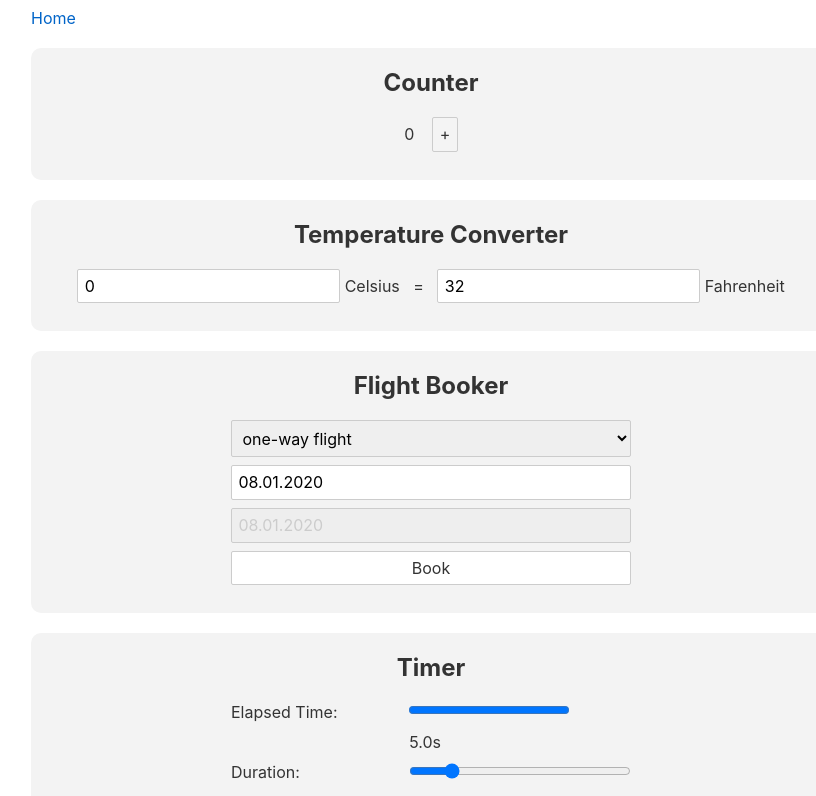
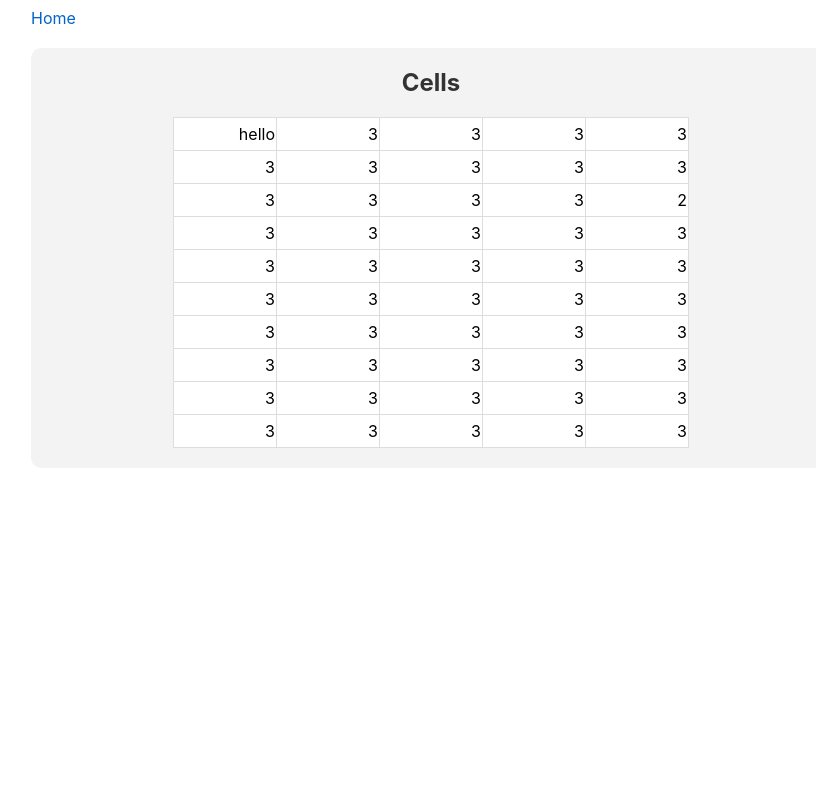
Before and after one commit to theSherwood/7_GUIs, a Svelte app in the folder svelte/: page / in a window 1280 px wide. Shown: the top 796 px of the page, without its empty margins (209-1025 px from the left). Built offline with nearby package versions, Linux system fonts and the light colour scheme.

Commit message:
Halfway through implementation of cells task.

```diff
--- a/svelte/src/App.svelte
+++ b/svelte/src/App.svelte
@@ -5,17 +5,19 @@
 	import Timer from './tasks/timer.svelte'
 	import Crud from './tasks/crud.svelte'
 	import CircDrawer from './tasks/circDrawer.svelte'
+	import Cells from './tasks/cells/cells.svelte'
 </script>
 
 <main>
 	<a href="../../index.html">Home</a>
 
-	<Counter />
+	<!-- <Counter />
 	<TempConverter />
 	<FlightBooker />
 	<Timer />
 	<Crud />
-	<CircDrawer />
+	<CircDrawer /> -->
+	<Cells />
 </main>
 
 <style>
--- a/svelte/src/components/card.svelte
+++ b/svelte/src/components/card.svelte
@@ -13,6 +13,7 @@
     padding: 20px;
     border-radius: 10px;
     margin-top: 20px;
+    margin-bottom: 20px;
     text-align: center;
   }
 
--- /dev/null
+++ b/svelte/src/tasks/cells/cells.svelte
@@ -0,0 +1,84 @@
+<script>
+  import Card from "../../components/card.svelte";
+  import {cells} from './store.js';
+
+  let shape = [5, 10]
+  let focused
+  $: console.log($cells)
+
+  function range(n) {
+    return [...Array(n).keys()]
+  }
+
+  let rows = range(shape[1])
+  let columns = range(shape[0])
+
+  function handleClick(e) {
+    console.log(e.target)
+    $cells[e.target.id] = ''
+  }
+
+  function handleFocus(key) {
+    focused = key
+  }
+
+  function handleInput(e, key) {
+    $cells[key] = e.target.value
+  }
+
+  function add(key) {
+    return Number($cells[key] || 0) + 3
+  }
+</script>
+
+<Card title="Cells">
+  <table on:click={handleClick}>
+    {#each rows as row, i}
+      <tr id={'row-'+i}>
+        {#each columns as cell, j}
+          <td id={i+','+j}>
+            <input
+              value={
+                focused === i+','+j
+                ? $cells[i+','+j] || ''
+                : $cells[i+','+j] || add('2,3')}
+              on:focus={()=>handleFocus(i+','+j)}
+              on:input={(e)=>handleInput(e, i+','+j)}
+            />
+          </td>
+        {/each}
+      </tr>
+    {/each}
+  </table>
+</Card>
+
+<style>
+  table {
+    table-layout: auto;
+    border-collapse: collapse;
+    border: solid 1px #ddd;
+    background: white;
+    margin: auto;
+  }
+
+  td {
+    width: 100px;
+    height: 30px;
+    border: solid 1px #ddd;
+    overflow: hidden;
+  }
+
+  input {
+    width: 100%;
+    height: 100%;
+    margin: 0;
+    padding: 0;
+    text-align: right;
+    border: none;
+    outline: none;
+  }
+
+  input:focus {
+    text-align: left;
+  }
+</style>
--- /dev/null
+++ b/svelte/src/tasks/cells/store.js
@@ -0,0 +1,6 @@
+import { writable } from 'svelte/store'
+
+export const cells = writable({
+  '0,0': 'hello',
+  '2,4': 2
+})
```
